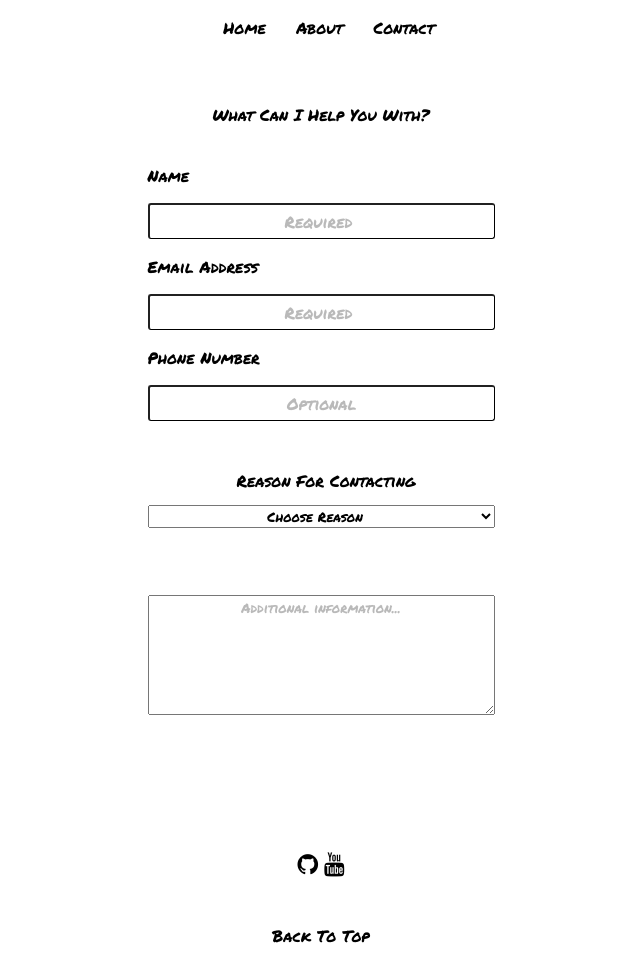
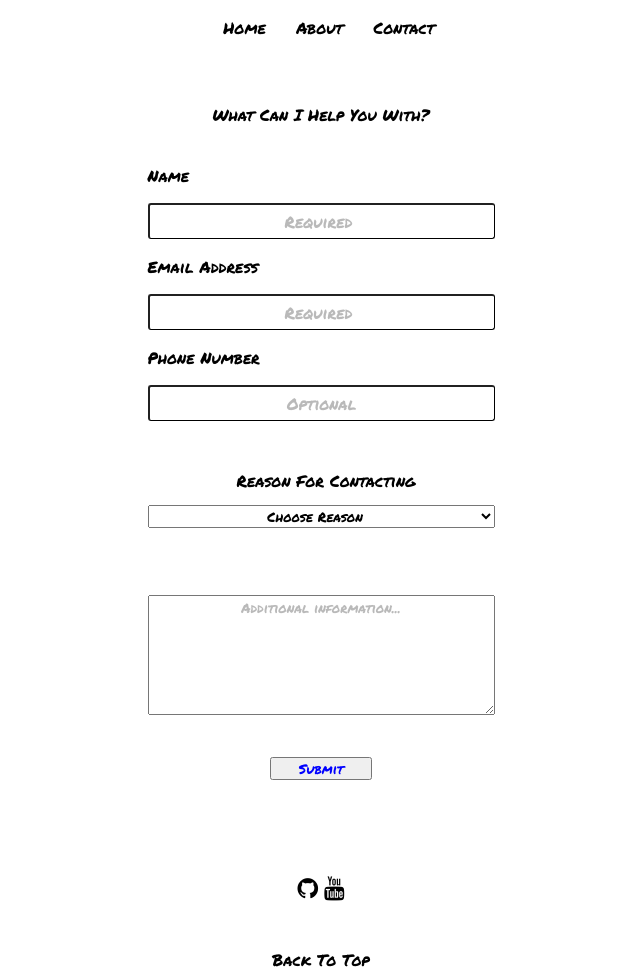
Before and after one commit to CaleMyrick/test-portfolio, a plain HTML site: page contact.html in a window 1280 px wide. Shown: the whole page, without its empty margins (319-959 px from the left). Drawn offline with Linux system fonts and the light colour scheme.

Commit message:
Form Button, Formspree Addition
Added form submit button, linked form to formspree for now.

```diff
--- a/contact.html
+++ b/contact.html
@@ -21,7 +21,7 @@
 
     <main>
     <div class="content-wrapper">
-      <form action="index.html" method="POST">
+      <form action="https://formspree.io/myrppapx" method="POST" target="_blank">
         <div class="contact-info">
           <fieldset>
             <legend class="form-title">What Can I Help You With?</legend>
@@ -45,6 +45,7 @@
 
             <textarea name="additional-info" id="text-area" rows="6" cols="60" placeholder="Additional information..."></textarea>
           </fieldset>
+          <button class="submit-button" id="submit" type="submit" name="submit-button">Submit</button>
         </div>
       </form>
     </div>
--- a/css/styles.css
+++ b/css/styles.css
@@ -150,6 +150,12 @@ input[type=email] {
   margin-bottom:2em;
 }
 
+/* Styling for form button */
+
+#submit{
+  padding: 0 2em 0 2em;
+  color:blue;
+}
 
 
 
```
